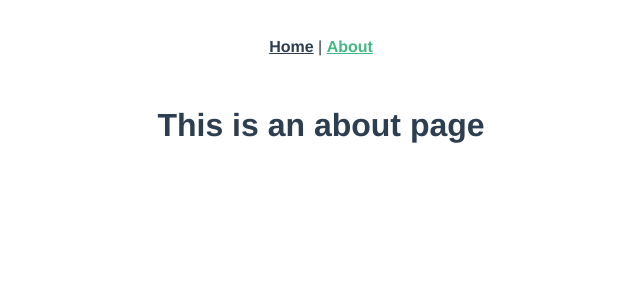
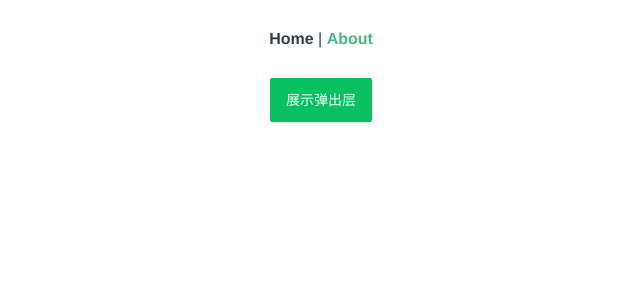
Before and after one commit to jiangfei5945/vue-setup, a Vue app: page /about in a window 1280 px wide. Shown: the top 300 px of the page, without its empty margins (319-959 px from the left). Built offline with nearby package versions, Linux system fonts and the light colour scheme.

Commit message:
chore: add vant

```diff
--- a/package.json
+++ b/package.json
@@ -9,6 +9,7 @@
   },
   "dependencies": {
     "core-js": "^3.6.5",
+    "vant": "^2.12.47",
     "vue": "^2.7.0-beta.3",
     "vue-class-component": "^7.2.3",
     "vue-property-decorator": "^9.1.2",
--- a/src/main.ts
+++ b/src/main.ts
@@ -2,6 +2,10 @@ import Vue from "vue";
 import App from "./App.vue";
 import router from "./router";
 import store from "./store";
+import Vant from "vant";
+import "vant/lib/index.css";
+
+Vue.use(Vant);
 
 Vue.config.productionTip = false;
 
--- a/src/views/About.vue
+++ b/src/views/About.vue
@@ -1,5 +1,22 @@
 <template>
-  <div class="about">
-    <h1>This is an about page</h1>
+  <div>
+    <van-button type="primary" @click="showPopup">展示弹出层</van-button>
+    <van-popup position="bottom" :style="{ height: '20%' }" v-model="show">
+      内容
+    </van-popup>
   </div>
 </template>
+<script lang="ts">
+import { defineComponent, h, ref } from "vue";
+
+export default defineComponent({
+  name: "About",
+  setup() {
+    let show = ref(false);
+    const showPopup = () => {
+      show.value = true;
+    };
+    return { show, showPopup };
+  },
+});
+</script>
--- a/src/views/Home.vue
+++ b/src/views/Home.vue
@@ -6,13 +6,11 @@
 </template>
 
 <script lang="ts">
-import { Component, Vue } from "vue-property-decorator";
+import { defineComponent } from "vue";
 import HelloWorld from "@/components/HelloWorld.vue"; // @ is an alias to /src
 
-@Component({
-  components: {
-    HelloWorld,
-  },
-})
-export default class Home extends Vue {}
+export default defineComponent({
+  name: "Home",
+  components: { HelloWorld },
+});
 </script>
```
Also changed, not shown: 1 other file (tests, documents, lock files or other folders).
